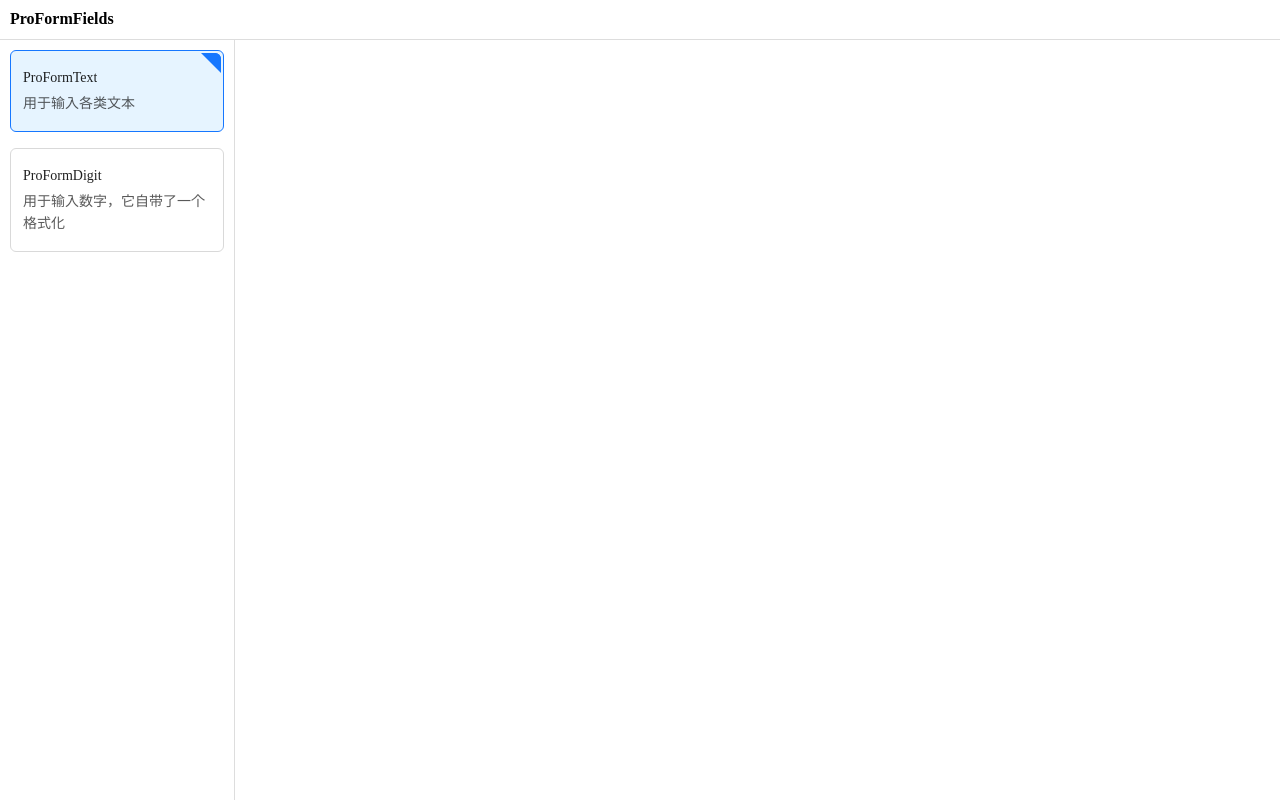
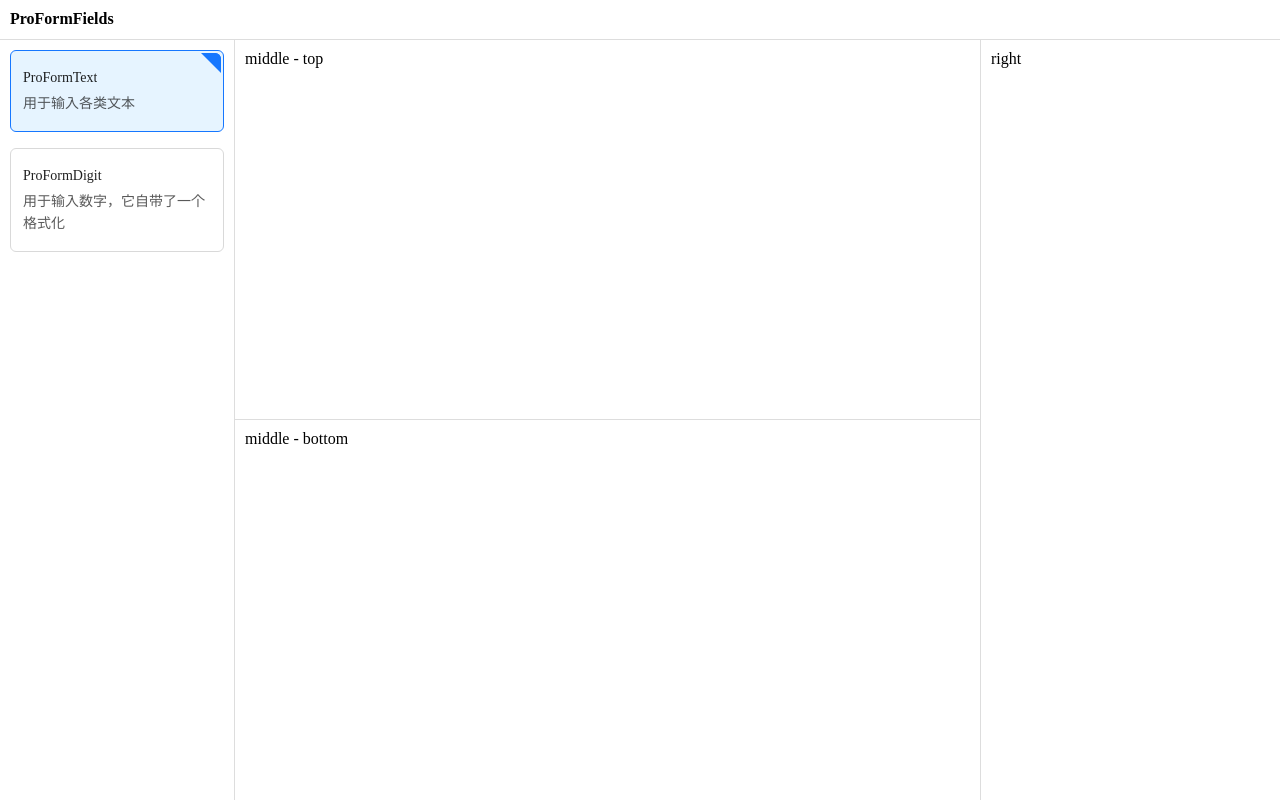
Before and after one commit to ChatGavin/gavin-park, a React (Vite) app: page / in a window 1280 px wide. Built offline with nearby package versions, Linux system fonts and the light colour scheme.

Commit message:
feat:add layout sections, middle midtop midbottom and right

```diff
--- /dev/null
+++ b/src/view/form/layout/MidBottom.jsx
@@ -0,0 +1,9 @@
+import styles from './layout.module.css'
+
+export default function App() {
+    return (
+        <div className={styles.midBottom}>
+            middle - bottom
+        </div>
+    );
+}
--- /dev/null
+++ b/src/view/form/layout/MidTop.jsx
@@ -0,0 +1,9 @@
+import styles from './layout.module.css'
+
+export default function App() {
+    return (
+        <div className={styles.midTop}>
+            middle - top
+        </div>
+    );
+}
--- /dev/null
+++ b/src/view/form/layout/Middle.jsx
@@ -0,0 +1,12 @@
+import styles from './layout.module.css'
+import MidTop from './MidTop.jsx'
+import MidBottom from './MidBottom.jsx'
+
+export default function App() {
+    return (
+        <div className={styles.middle}>
+            <MidTop/>
+            <MidBottom/>
+        </div>
+    );
+}
--- /dev/null
+++ b/src/view/form/layout/Right.jsx
@@ -0,0 +1,9 @@
+import styles from './layout.module.css'
+
+export default function App() {
+    return (
+        <div className={styles.right}>
+            right
+        </div>
+    );
+}
--- a/src/view/form/layout/index.jsx
+++ b/src/view/form/layout/index.jsx
@@ -1,6 +1,8 @@
 import styles from './layout.module.css'
 import Header from './Header.jsx'
 import Left from './Left.jsx'
+import Middle from './Middle.jsx'
+import Right from './Right.jsx'
 
 export default function App() {
     return (
@@ -8,6 +10,8 @@ export default function App() {
             <Header/>
             <div className={styles.main}>
                 <Left/>
+                <Middle/>
+                <Right/>
             </div>
         </div>
     );
--- a/src/view/form/layout/layout.module.css
+++ b/src/view/form/layout/layout.module.css
@@ -26,6 +26,9 @@
 /**/
 .main {
     display: flex;
+    height: calc(100vh - 40px);
+    box-sizing: border-box;
+    overflow: hidden;
 }
 
 /**/
@@ -46,3 +49,35 @@
 .CheckCardItem {
     margin-right: 0;
 }
+
+/**/
+.right {
+    width: 300px;
+    height: calc(100vh - 40px);
+    box-sizing: border-box;
+    padding: 10px;
+    overflow: auto;
+    border-left: 1px solid #ddd;
+}
+
+/**/
+.middle {
+    display: flex;
+    flex-direction: column;
+    flex-grow: 1; /* 填充剩余宽度 */
+}
+
+/**/
+.midTop {
+    height: 50%;
+    padding: 10px;
+    box-sizing: border-box;
+    border-bottom: 1px solid #ddd;
+}
+
+/**/
+.midBottom {
+    height: 50%;
+    padding: 10px;
+    box-sizing: border-box;
+}
```
